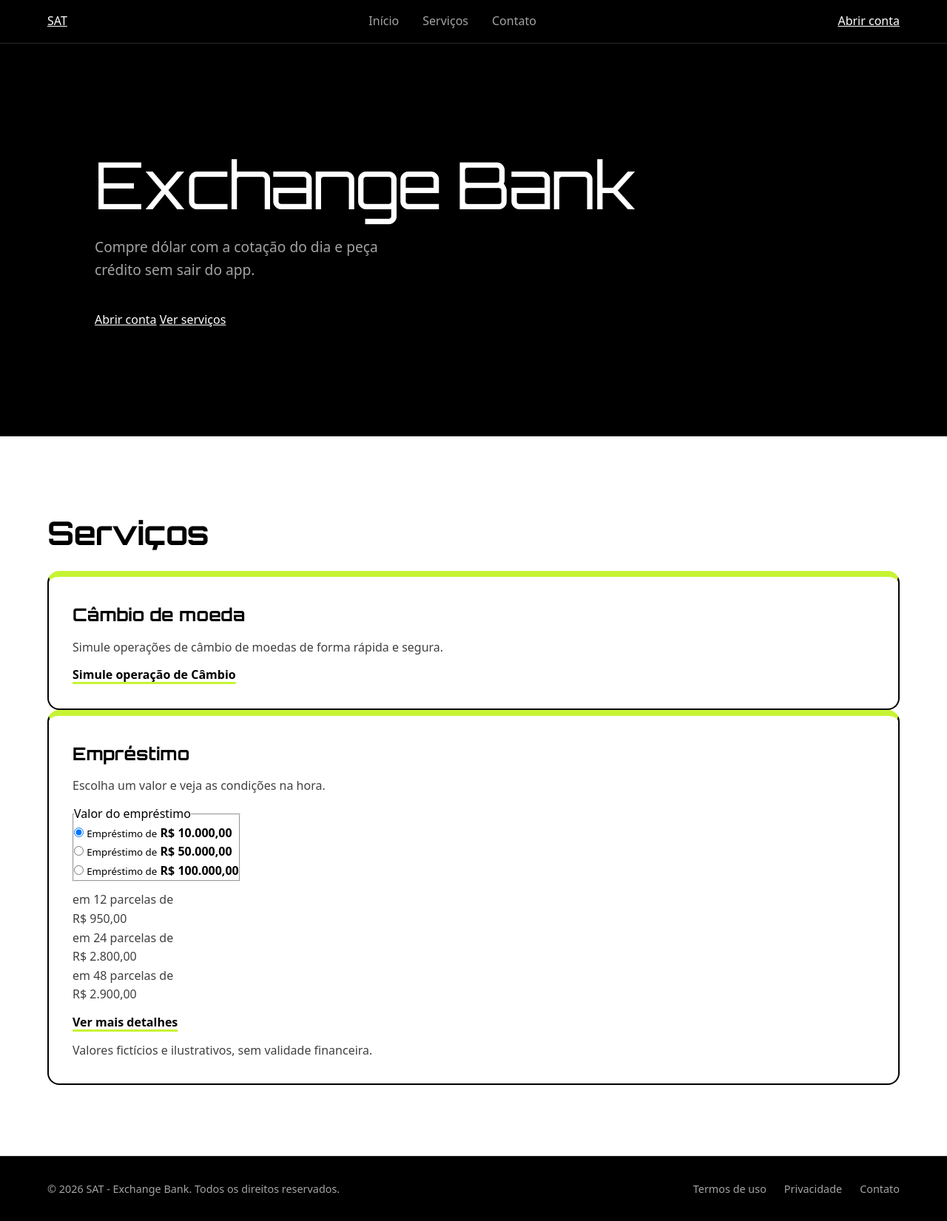
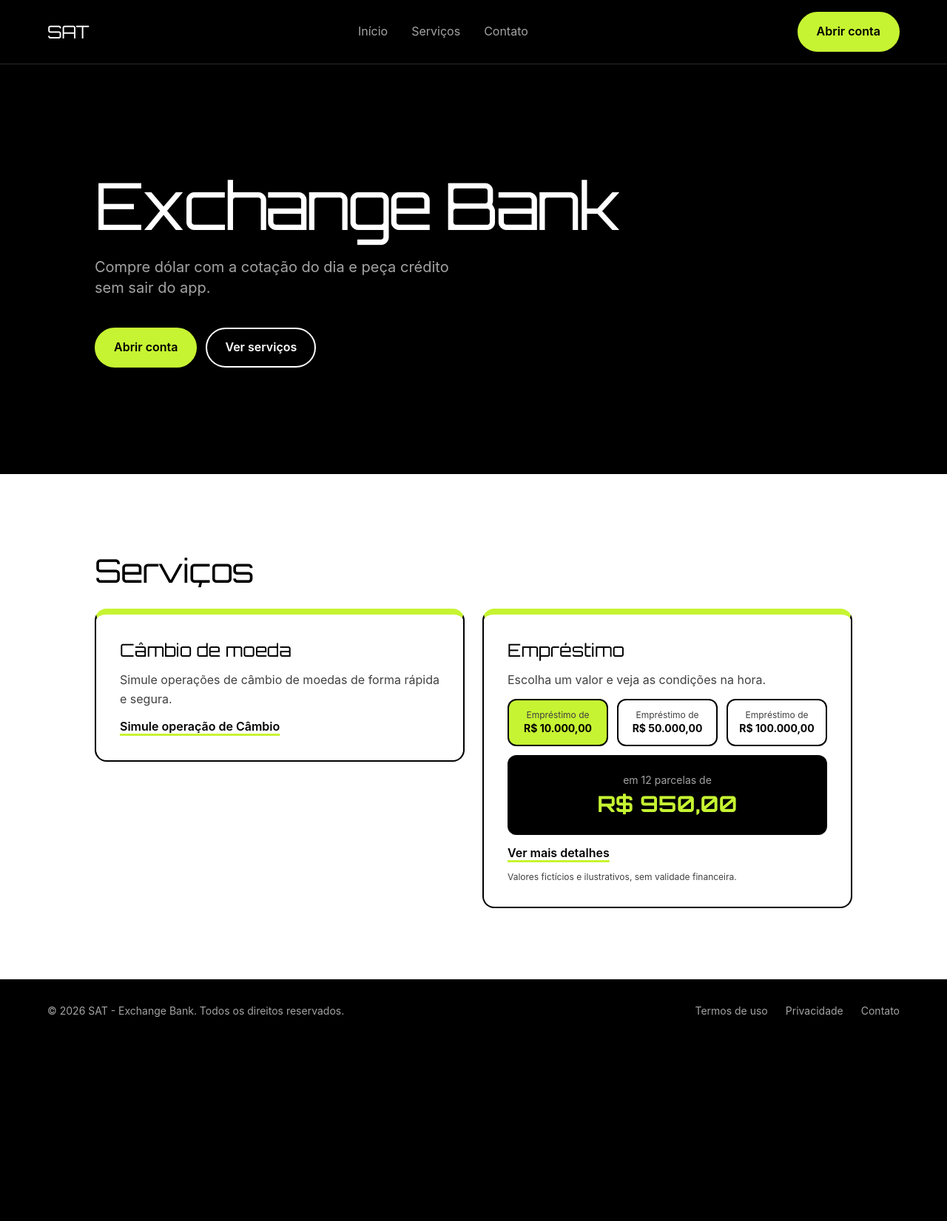
Before and after one commit to EmanuelVictorSat/sat, a website built with Vite: page index.html in a window 1280 px wide. Shown: the whole page at 74% size. After the commit the page ends 1409 px from the top, so only its background shows below. Built offline with nearby package versions, Linux system fonts and the light colour scheme.

Commit message:
style: make some CSS adjustments

```diff
--- a/css/style.css
+++ b/css/style.css
@@ -1,21 +1,24 @@
-@import url('https://fonts.googleapis.com/css2?family=Orbitron:wght@400..900&display=swap');
+@import "tailwindcss";
+
+@theme static {
+  --color-preto: #000000;
+  --color-branco: #ffffff;
+  --color-cinza: #a3a3a3;
+  --color-linha: #2a2a2a;
+  --color-limao: #c6f432;
+  --font-display: "Orbitron", sans-serif;
+}
+
+@layer base {
   :root {
-  --preto: #000000;
-  --branco: #ffffff;
-  --cinza: #a3a3a3;
-  --linha: #2a2a2a;
-  --limao: #c6f432;
-
+    /* apelidos usados pelo cambio.css */
+    --preto: var(--color-preto);
+    --branco: var(--color-branco);
+    --cinza: var(--color-cinza);
+    --linha: var(--color-linha);
+    --limao: var(--color-limao);
     --largura: 72rem;
     --espaco: clamp(1.25rem, 5vw, 4rem);
-}
-
-*,
-*::before,
-*::after {
-  margin: 0;
-  padding: 0;
-  box-sizing: border-box;
   }
 
   html {
@@ -23,213 +26,14 @@
   }
 
   body {
-  font-family: system-ui, -apple-system, "Segoe UI", Roboto, sans-serif;
+    background: var(--color-preto);
+    color: var(--color-branco);
     line-height: 1.6;
-  background: var(--preto);
-  color: var(--branco);
-}
-
-a {
-  color: inherit;
-}
-
-ul {
-  list-style: none;
   }
 
   :focus-visible {
-  outline: 2px solid var(--limao);
+    outline: 2px solid var(--color-limao);
     outline-offset: 3px;
-}
-
-/* ---------- Botões ---------- */
-.btn {
-  display: inline-block;
-  padding: 0.75rem 1.5rem;
-  border: 2px solid var(--limao);
-  border-radius: 999px;
-  background: var(--limao);
-  color: var(--preto);
-  font-weight: 600;
-  text-decoration: none;
-  transition: background 0.2s, color 0.2s;
-
-}
-
-.btn:hover {
-  background: transparent;
-  color: var(--limao);
-}
-
-.btn-secondary {
-  background: transparent;
-  border-color: var(--branco);
-  color: var(--branco);
-}
-
-.btn-secondary:hover {
-  background: var(--branco);
-  color: var(--preto);
-}
-
-/* ---------- Header ---------- */
-header {
-  position: sticky;
-  top: 0;
-  z-index: 10;
-  display: flex;
-  align-items: center;
-  justify-content: space-between;
-  gap: 1.5rem;
-  padding: 1rem var(--espaco);
-  background: var(--preto);
-  border-bottom: 1px solid var(--linha);
-}
-
-.logo {
-  font-size: 1.5rem;
-  font-weight: 40;
-  letter-spacing: -0.02em;
-  text-decoration: none;
-  font-family: "Orbitron", sans-serif;
-}
-
-header nav ul {
-  display: flex;
-  gap: 2rem;
-}
-
-header nav a {
-  color: var(--cinza);
-  text-decoration: none;
-  transition: color 0.2s;
-}
-
-header nav a:hover {
-  color: var(--limao);
-}
-
-/* ---------- Hero ---------- */
-#hero {
-  max-width: var(--largura);
-  margin: 0 auto;
-  padding: clamp(4rem, 12vw, 9rem) var(--espaco);
-}
-
-#hero h1 {
-  max-width: 14ch;
-  margin-bottom: 1.5rem;
-  font-size: clamp(2.5rem, 8vw, 5.5rem);
-  font-weight: 20;
-  line-height: 1.05;
-  letter-spacing: -0.03em;
-  font-family: "Orbitron", sans-serif;
-}
-
-#hero p {
-  max-width: 40ch;
-  margin-bottom: 2.5rem;
-  font-size: 1.2rem;
-  color: var(--cinza);
-}
-
-#hero .btn {
-  margin: 0 0.75rem 0.75rem 0;
-}
-
-/* ---------- Serviços ---------- */
-#servicos {
-  display: grid;
-  grid-template-columns: repeat(auto-fit, minmax(16rem, 1fr));
-  gap: 1.5rem;
-  padding: clamp(3rem, 8vw, 6rem) max(var(--espaco), calc((100% - var(--largura)) / 2));
-  background: var(--branco);
-  color: var(--preto);
-}
-
-#servicos h2 {
-  grid-column: 1 / -1;
-  margin-bottom: 1rem;
-  font-size: clamp(1.75rem, 4vw, 2.75rem);
-  letter-spacing: -0.02em;
-  font-family: "Orbitron", sans-serif;
-}
-
-#servicos article {
-  display: flex;
-  flex-direction: column;
-  align-items: flex-start;
-  gap: 0.75rem;
-  padding: 2rem;
-  border: 2px solid var(--preto);
-  border-top: 8px solid var(--limao);
-  border-radius: 1rem;
-  background: var(--branco);
-  transition: transform 0.2s;
-}
-
-#servicos article:hover {
-  transform: translateY(-4px);
-}
-
-#servicos article h3 {
-  font-size: 1.5rem;
-  font-family: "Orbitron", sans-serif;
-}
-
-#servicos article p {
-  flex: 1;
-  color: #404040;
-}
-
-#servicos article a {
-  font-weight: 600;
-  text-decoration: underline;
-  text-decoration-color: var(--limao);
-  text-decoration-thickness: 3px;
-  text-underline-offset: 4px;
-}
-
-/* ---------- Footer ---------- */
-footer {
-  display: flex;
-  flex-wrap: wrap;
-  align-items: center;
-  justify-content: space-between;
-  gap: 1rem;
-  padding: 2rem var(--espaco);
-  border-top: 1px solid var(--linha);
-  color: var(--cinza);
-  font-size: 0.9rem;
-}
-
-footer nav ul {
-  display: flex;
-  gap: 1.5rem;
-}
-
-footer a {
-  text-decoration: none;
-}
-
-footer a:hover {
-  color: var(--limao);
-}
-
-/* ---------- Mobile ---------- */
-@media (max-width: 40rem) {
-  header {
-    flex-wrap: wrap;
-  }
-
-  header nav {
-    order: 3;
-    width: 100%;
-  }
-
-  header nav ul {
-    gap: 1.25rem;
-  }
   }
 
   @media (prefers-reduced-motion: reduce) {
@@ -241,3 +45,10 @@
       transition: none !important;
     }
   }
+}
+
+@layer components {
+  .btn {
+    @apply inline-block rounded-full border-2 border-limao bg-limao px-6 py-3 font-semibold text-preto transition-colors hover:bg-transparent hover:text-limao;
+  }
+}
```
Also changed, not shown: emprestimo.html (deleted, +0 -133 lines). Lines whose indentation alone changed are shown as unchanged.
